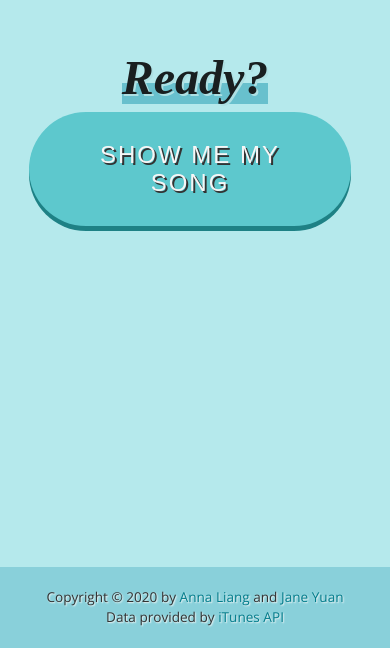
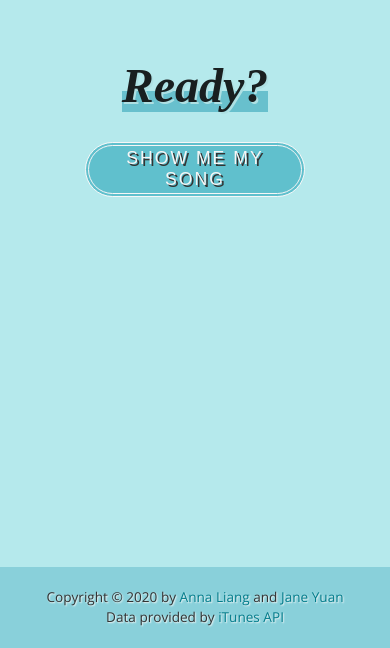
Before and after one commit to annaAndJaneProject4/MoodFm, a plain HTML site: page index.html in a window 390 px wide. Shown: the part 4497-5145 px from the top of the page. Drawn offline with nearby package versions, Linux system fonts and the light colour scheme; some packages are replaced by stand-ins of ours; a script that the page names is missing.

Commit message:
Changed large button styling, made all buttons responsive'

```diff
--- a/styles/sass/components/_buttons.scss
+++ b/styles/sass/components/_buttons.scss
@@ -1,48 +1,52 @@
 // 3D Button Effect from https://codepen.io/Angelfire/pen/opdDt
 
 .btn {
-    border: none;
+    border: 4px double $colorWhite;
     border-radius: 5rem;
+    background: #60C0CD;
     font-size: 1.5rem;
     color: $colorWhite;
     text-shadow: 2px 2px 0 $colorDark;
-    background: #5DC8CD;
     letter-spacing: 2px;
-    transition: all 0.2s;
 
+    &Large:hover, &Small:hover{
+        background: transparent;
+        border: 4px double #60C0CD;
+        text-shadow: 2px 2px 0 $colorWhite;
+        color: $colorDark;
+    }
     &Large {
         display: block;
-        margin: 10px 10px 10px 0;
-        padding: 1.8rem 4.3rem;
-        box-shadow: 0px 5px 0px 0px #1E8185;
+        margin: 2rem auto;
         text-transform: uppercase;
-
-        &:hover {
-            box-shadow: 0px 0px 0px 0px #1E8185;
-            margin-top: 15px;
-            margin-bottom: 5px;
-        }
+        width: 320px;
+        height: 90px;
     }
 
     &Small {
       font-size: 1rem;
       width: 170px;
       height: 50px;
-      background: #60C0CD;
-      border: 4px double $colorWhite;
-
-       &:hover {
-           background: transparent;
-           border: 4px double #60C0CD;
-           text-shadow: 2px 2px 0 $colorWhite;
-           color: $colorDark;
-           margin: 0;
-       }
+    }
+}
+@media (max-width: 700px) {
+    .btnLarge {
+        font-size: 1.3rem;
+        width: 280px;
+        height: 70px;
+    }
+}
+@media (max-width: 570px) {
+    .btnSmall {
+        width: 180px;
+        margin: 0.5rem;
     }
 }
 
-@media (max-width: 570px) {
-    .btnSmall {
-        width: 180px;
+@media (max-width:500px){
+    .btnLarge {
+        font-size: 1.1rem;
+        width: 220px;
+        height: 55px;
     }
 }
```
Also changed, not shown: styles/style.css.
